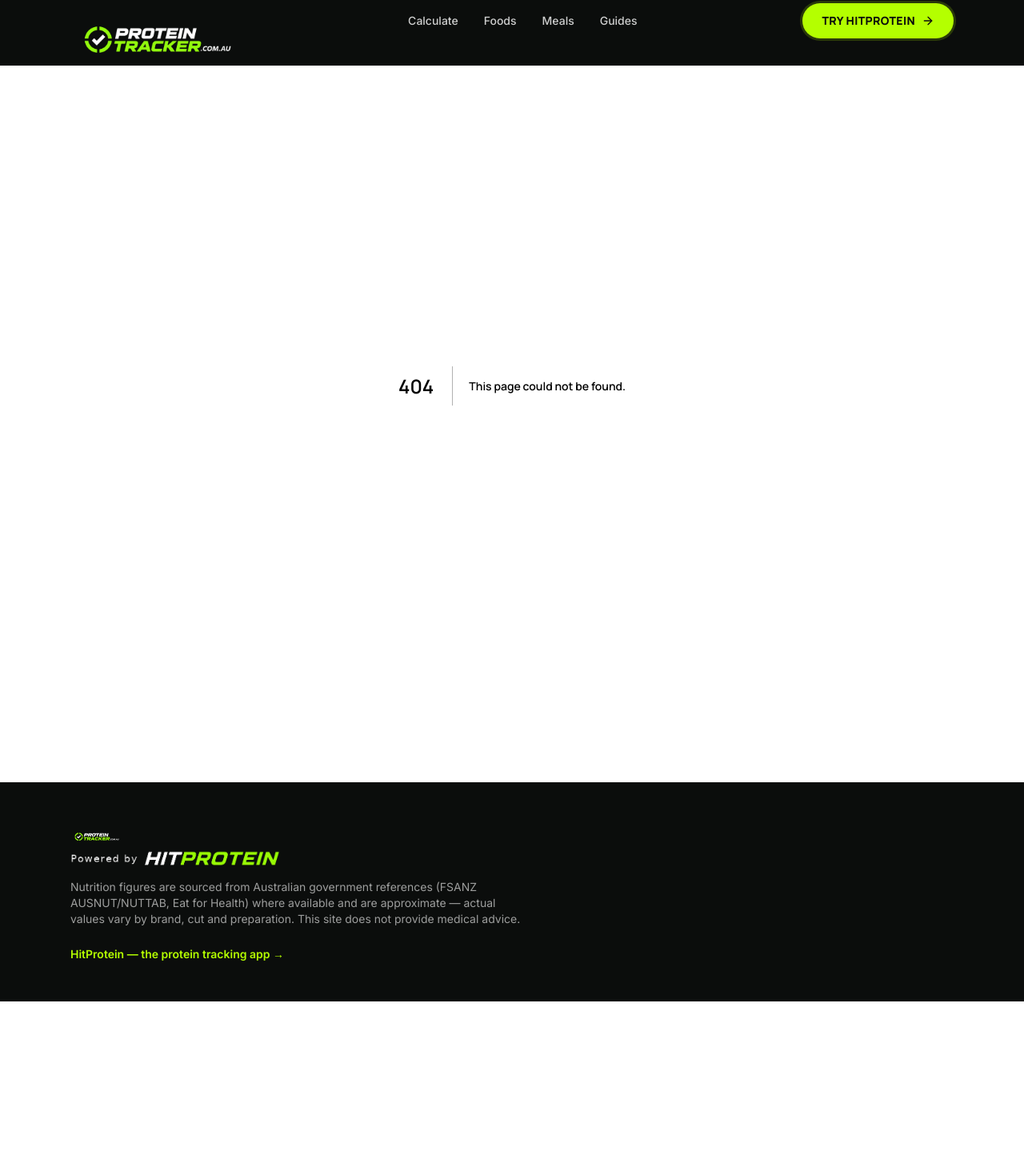
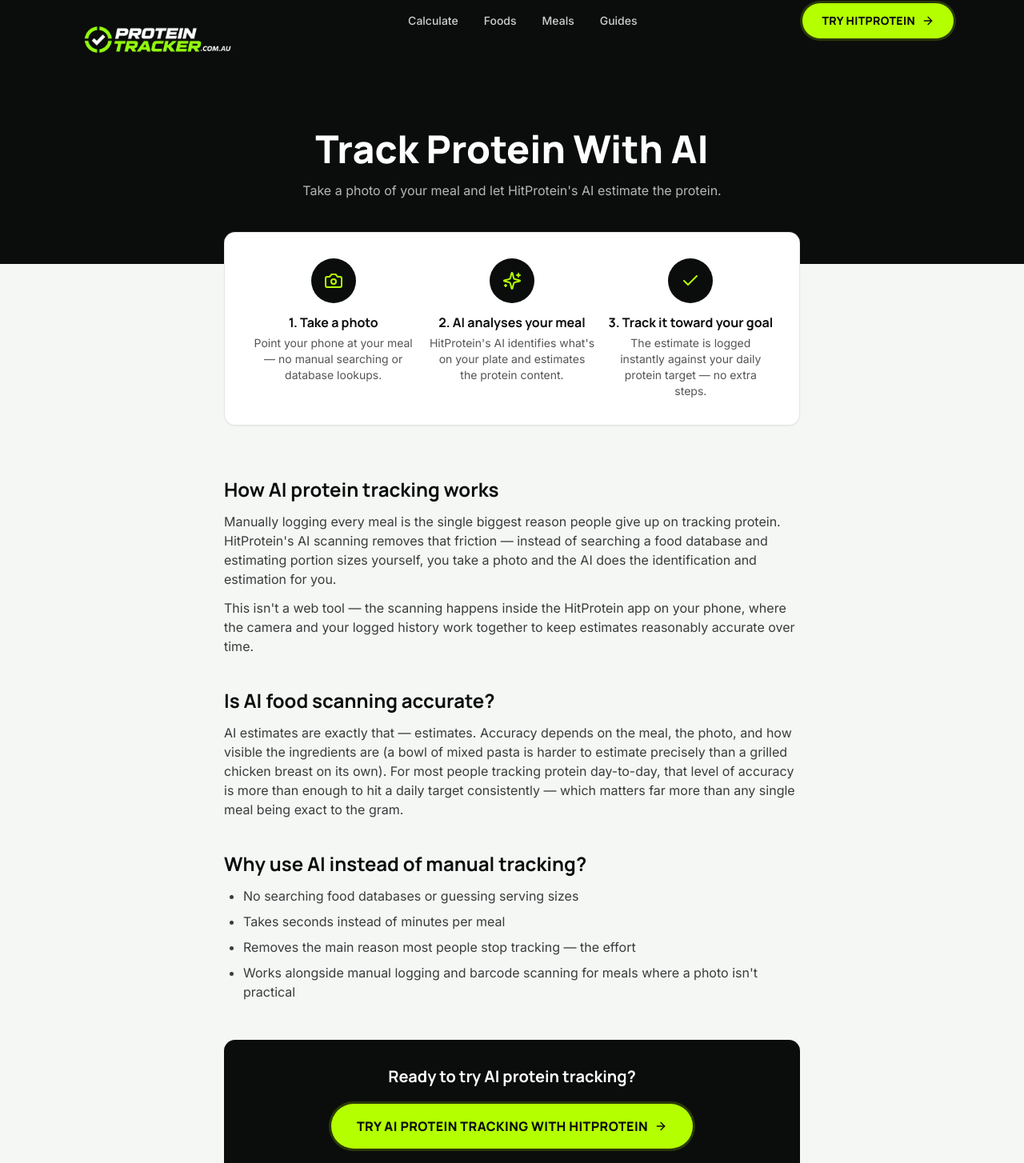
Before and after one commit to hitprotein/ProteinTracker, a Next.js app: page /ai-protein-tracker in a window 1280 px wide. Before the commit this address had no page. Shown: the part 30-1484 px from the top of the page at 80% size. Before the commit the page ends 1282 px from the top, so only its background shows below. Built offline with nearby package versions, Linux system fonts and the light colour scheme.

Commit message:
Add AI protein tracker page, link from protein-tracker

```diff
--- /dev/null
+++ b/app/ai-protein-tracker/page.tsx
@@ -0,0 +1,130 @@
+import type { Metadata } from "next";
+import { Camera, Sparkles, Check } from "lucide-react";
+import CtaButton from "@/components/CtaButton";
+
+export const metadata: Metadata = {
+  title: "AI Protein Tracker — Scan Your Meal With AI (HitProtein)",
+  description:
+    "Take a photo of your meal and let AI estimate its protein instantly. See how HitProtein's AI food scanning works and try it for yourself.",
+  alternates: { canonical: "/ai-protein-tracker" },
+};
+
+const steps = [
+  {
+    icon: Camera,
+    title: "Take a photo",
+    body: "Point your phone at your meal — no manual searching or database lookups.",
+  },
+  {
+    icon: Sparkles,
+    title: "AI analyses your meal",
+    body: "HitProtein's AI identifies what's on your plate and estimates the protein content.",
+  },
+  {
+    icon: Check,
+    title: "Track it toward your goal",
+    body: "The estimate is logged instantly against your daily protein target — no extra steps.",
+  },
+];
+
+export default function AiProteinTrackerPage() {
+  return (
+    <>
+      <section className="bg-pt-black py-16 text-pt-white md:py-20">
+        <div className="mx-auto max-w-3xl px-6 text-center">
+          <h1 className="text-3xl font-extrabold md:text-5xl">
+            Track Protein With AI
+          </h1>
+          <p className="mx-auto mt-4 max-w-xl text-pt-white/70">
+            Take a photo of your meal and let HitProtein's AI estimate the
+            protein.
+          </p>
+        </div>
+      </section>
+
+      {/* Illustrative process graphic — not a real product screenshot.
+          Swap for actual in-app screenshots (photo capture → AI result →
+          logged entry) as soon as they're available; real screenshots will
+          convert noticeably better than this stylised version. */}
+      <section className="mx-auto -mt-10 max-w-3xl px-6">
+        <div className="grid gap-4 rounded-card border border-pt-black/10 bg-pt-white p-6 shadow-sm sm:grid-cols-3 md:p-8">
+          {steps.map((step, i) => {
+            const Icon = step.icon;
+            return (
+              <div key={step.title} className="text-center">
+                <div className="mx-auto flex h-14 w-14 items-center justify-center rounded-full bg-pt-black">
+                  <Icon className="h-6 w-6 text-pt-green" />
+                </div>
+                <p className="mt-3 font-heading font-bold">
+                  {i + 1}. {step.title}
+                </p>
+                <p className="mt-1 text-sm text-pt-black/70">{step.body}</p>
+              </div>
+            );
+          })}
+        </div>
+      </section>
+
+      <article className="mx-auto mt-16 max-w-3xl px-6 pb-24">
+        <h2 className="text-2xl font-bold">How AI protein tracking works</h2>
+        <p className="mt-3 text-pt-black/80">
+          Manually logging every meal is the single biggest reason people give
+          up on tracking protein. HitProtein's AI scanning removes that
+          friction — instead of searching a food database and estimating
+          portion sizes yourself, you take a photo and the AI does the
+          identification and estimation for you.
+        </p>
+        <p className="mt-3 text-pt-black/80">
+          This isn't a web tool — the scanning happens inside the HitProtein
+          app on your phone, where the camera and your logged history work
+          together to keep estimates reasonably accurate over time.
+        </p>
+
+        <h2 className="mt-10 text-2xl font-bold">
+          Is AI food scanning accurate?
+        </h2>
+        <p className="mt-3 text-pt-black/80">
+          AI estimates are exactly that — estimates. Accuracy depends on the
+          meal, the photo, and how visible the ingredients are (a bowl of
+          mixed pasta is harder to estimate precisely than a grilled chicken
+          breast on its own). For most people tracking protein day-to-day,
+          that level of accuracy is more than enough to hit a daily target
+          consistently — which matters far more than any single meal being
+          exact to the gram.
+        </p>
+
+        <h2 className="mt-10 text-2xl font-bold">
+          Why use AI instead of manual tracking?
+        </h2>
+        <ul className="mt-3 list-disc space-y-2 pl-6 text-pt-black/80">
+          <li>No searching food databases or guessing serving sizes</li>
+          <li>Takes seconds instead of minutes per meal</li>
+          <li>
+            Removes the main reason most people stop tracking — the effort
+          </li>
+          <li>
+            Works alongside manual logging and barcode scanning for meals
+            where a photo isn't practical
+          </li>
+        </ul>
+
+        <div className="mt-12 rounded-card bg-pt-black p-8 text-center text-pt-white">
+          <p className="font-heading text-xl font-bold">
+            Ready to try AI protein tracking?
+          </p>
+          <div className="mt-5 flex justify-center">
+            <CtaButton href="https://hitprotein.com.au/download" size="lg">
+              Try AI Protein Tracking With HitProtein
+            </CtaButton>
+          </div>
+          <a
+            href="https://hitprotein.com.au/download"
+            className="mt-4 inline-block text-sm font-semibold text-pt-white/70 hover:text-pt-white"
+          >
+            Download on the App Store →
+          </a>
+        </div>
+      </article>
+    </>
+  );
+}
--- a/app/protein-tracker/page.tsx
+++ b/app/protein-tracker/page.tsx
@@ -20,6 +20,7 @@
   {
     title: "Scan With AI",
     body: "Take a photo of your meal and HitProtein's AI can estimate the protein for you — no manual searching or weighing required. This feature lives inside the HitProtein app.",
+    link: "/ai-protein-tracker",
   },
   {
     title: "Get Meal Ideas",
@@ -68,6 +69,14 @@
               <div>
                 <h3 className="font-heading text-lg font-bold">{step.title}</h3>
                 <p className="mt-1 text-pt-black/80">{step.body}</p>
+                {"link" in step && step.link && (
+                  <a
+                    href={step.link}
+                    className="mt-1 inline-block text-sm font-semibold text-pt-black underline"
+                  >
+                    See how AI scanning works →
+                  </a>
+                )}
               </div>
             </div>
           ))}
```
